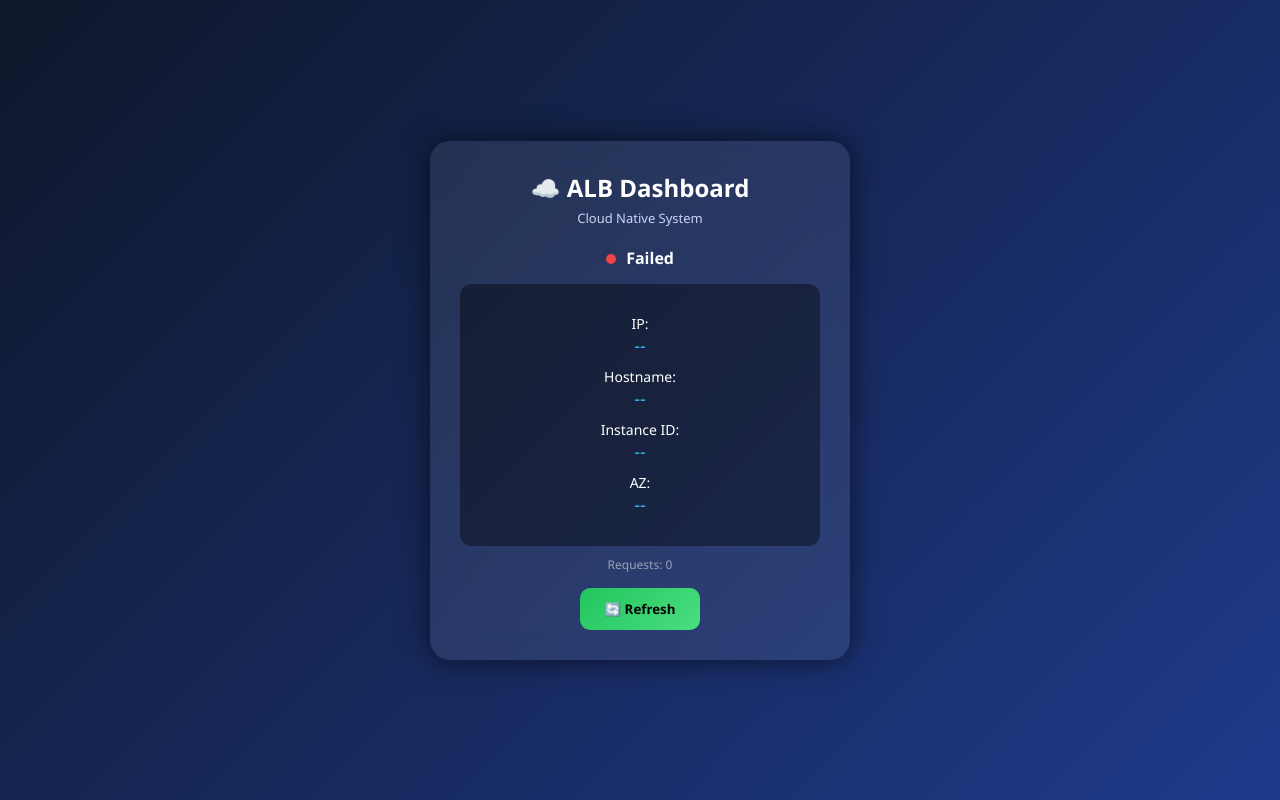
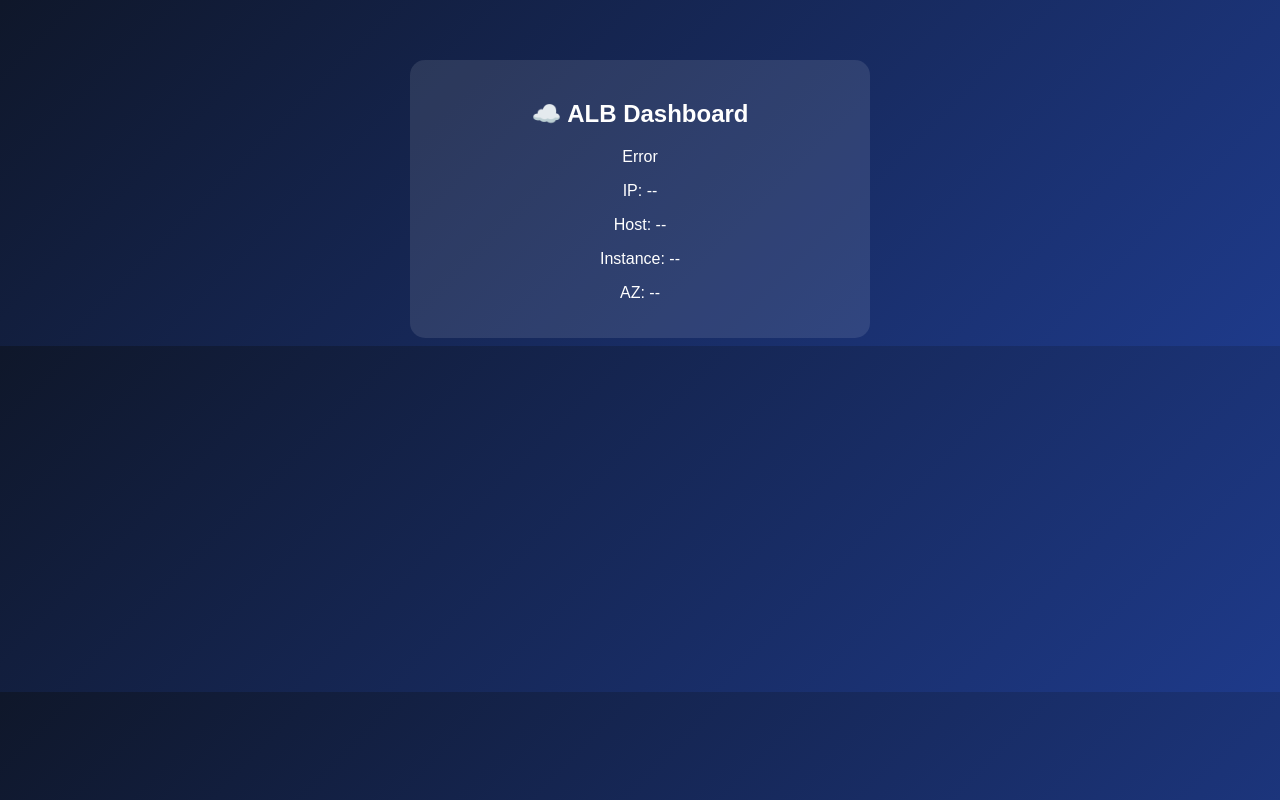
Before and after one commit to subasangeeth/open-lab, a website: page public/index.html in a window 1280 px wide. Drawn offline with Linux system fonts and the light colour scheme; no server answers.

Commit message:
Update index.html

```diff
--- a/public/index.html
+++ b/public/index.html
@@ -6,104 +6,19 @@
 <meta name="viewport" content="width=device-width, initial-scale=1.0">
 
 <style>
-* {
-    margin: 0;
-    padding: 0;
-    box-sizing: border-box;
-    font-family: 'Segoe UI', sans-serif;
+body {
+    background: linear-gradient(135deg, #0f172a, #1e3a8a);
+    color: white;
+    font-family: Arial;
+    text-align: center;
+    margin-top: 60px;
 }
-
-body {
-    height: 100vh;
-    background: linear-gradient(135deg, #0f172a, #1e3a8a);
-    display: flex;
-    align-items: center;
-    justify-content: center;
-    color: white;
-}
-
 .container {
     width: 420px;
-    padding: 30px;
-    border-radius: 20px;
-    background: rgba(255, 255, 255, 0.08);
-    backdrop-filter: blur(15px);
-    box-shadow: 0 0 30px rgba(0,0,0,0.6);
-    text-align: center;
-    animation: fadeIn 1s ease;
-}
-
-h1 {
-    font-size: 24px;
-    margin-bottom: 5px;
-}
-
-.subtitle {
-    font-size: 13px;
-    color: #cbd5f5;
-    margin-bottom: 20px;
-}
-
-.status {
-    margin-bottom: 15px;
-    font-weight: bold;
-}
-
-.dot {
-    height: 10px;
-    width: 10px;
-    border-radius: 50%;
-    display: inline-block;
-    margin-right: 6px;
-}
-
-.green { background: #22c55e; }
-.red { background: #ef4444; }
-.yellow { background: #facc15; }
-
-.card {
-    background: rgba(0,0,0,0.4);
+    margin: auto;
     padding: 20px;
-    border-radius: 12px;
-    margin-top: 10px;
-    transition: 0.3s;
-}
-
-.data {
-    margin: 10px 0;
-    font-size: 14px;
-}
-
-.value {
-    font-size: 18px;
-    color: #38bdf8;
-}
-
-.counter {
-    margin-top: 10px;
-    font-size: 12px;
-    color: #94a3b8;
-}
-
-button {
-    margin-top: 15px;
-    padding: 12px 25px;
-    border: none;
-    border-radius: 10px;
-    background: linear-gradient(135deg, #22c55e, #4ade80);
-    color: black;
-    font-weight: bold;
-    cursor: pointer;
-    transition: 0.3s;
-}
-
-button:hover {
-    transform: scale(1.05);
-}
-
-@keyframes fadeIn {
-    from { opacity: 0; transform: translateY(20px); }
-    to { opacity: 1; transform: translateY(0); }
+    background: rgba(255,255,255,0.1);
+    border-radius: 15px;
 }
 </style>
 </head>
@@ -111,58 +26,34 @@ button:hover {
 <body>
 
 <div class="container">
-    <h1>☁️ ALB Dashboard</h1>
-    <div class="subtitle">Cloud Native System</div>
+<h2>☁️ ALB Dashboard</h2>
 
-    <div class="status" id="status">
-        <span class="dot yellow"></span> Waiting...
-    </div>
+<p id="status">Loading...</p>
 
-    <div class="card">
-        <div class="data">IP: <div class="value" id="ip">--</div></div>
-        <div class="data">Hostname: <div class="value" id="host">--</div></div>
-        <div class="data">Instance ID: <div class="value" id="iid">--</div></div>
-        <div class="data">AZ: <div class="value" id="az">--</div></div>
-    </div>
+<p>IP: <span id="ip">--</span></p>
+<p>Host: <span id="host">--</span></p>
+<p>Instance: <span id="iid">--</span></p>
+<p>AZ: <span id="az">--</span></p>
 
-    <div class="counter" id="counter">Requests: 0</div>
-
-    <button onclick="fetchData()">🔄 Refresh</button>
 </div>
 
 <script>
-let count = 0;
+async function load() {
+    try {
+        const res = await fetch('/ip');
+        const d = await res.json();
 
-async function fetchData() {
-    const status = document.getElementById("status");
-    status.innerHTML = '<span class="dot yellow"></span> Fetching...';
-
-    try {
-        const res = await fetch("/ip");
-        const data = await res.json();
-
-        document.getElementById("ip").innerText = data.ip;
-        document.getElementById("host").innerText = data.hostname;
-        document.getElementById("iid").innerText = data.instanceId;
-        document.getElementById("az").innerText = data.availabilityZone;
-
-        count++;
-        document.getElementById("counter").innerText = "Requests: " + count;
-
-        status.innerHTML = '<span class="dot green"></span> Connected';
-
-        // animation
-        const card = document.querySelector(".card");
-        card.style.transform = "scale(1.05)";
-        setTimeout(() => card.style.transform = "scale(1)", 200);
-
-    } catch (err) {
-        status.innerHTML = '<span class="dot red"></span> Failed';
+        document.getElementById("status").innerText = "Connected";
+        document.getElementById("ip").innerText = d.ip;
+        document.getElementById("host").innerText = d.hostname;
+        document.getElementById("iid").innerText = d.instanceId;
+        document.getElementById("az").innerText = d.availabilityZone;
+    } catch {
+        document.getElementById("status").innerText = "Error";
     }
 }
-
-// Auto refresh every 3 sec
-setInterval(fetchData, 3000);
+setInterval(load, 3000);
+load();
 </script>
 
 </body>
```
